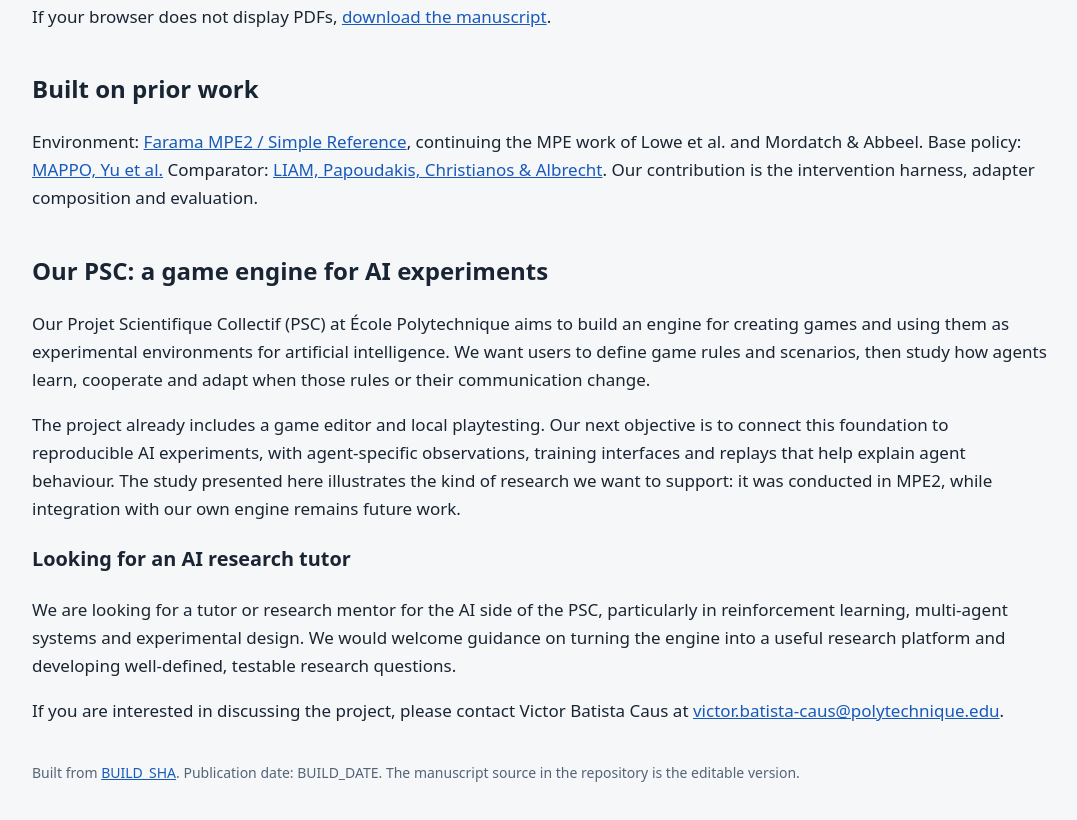
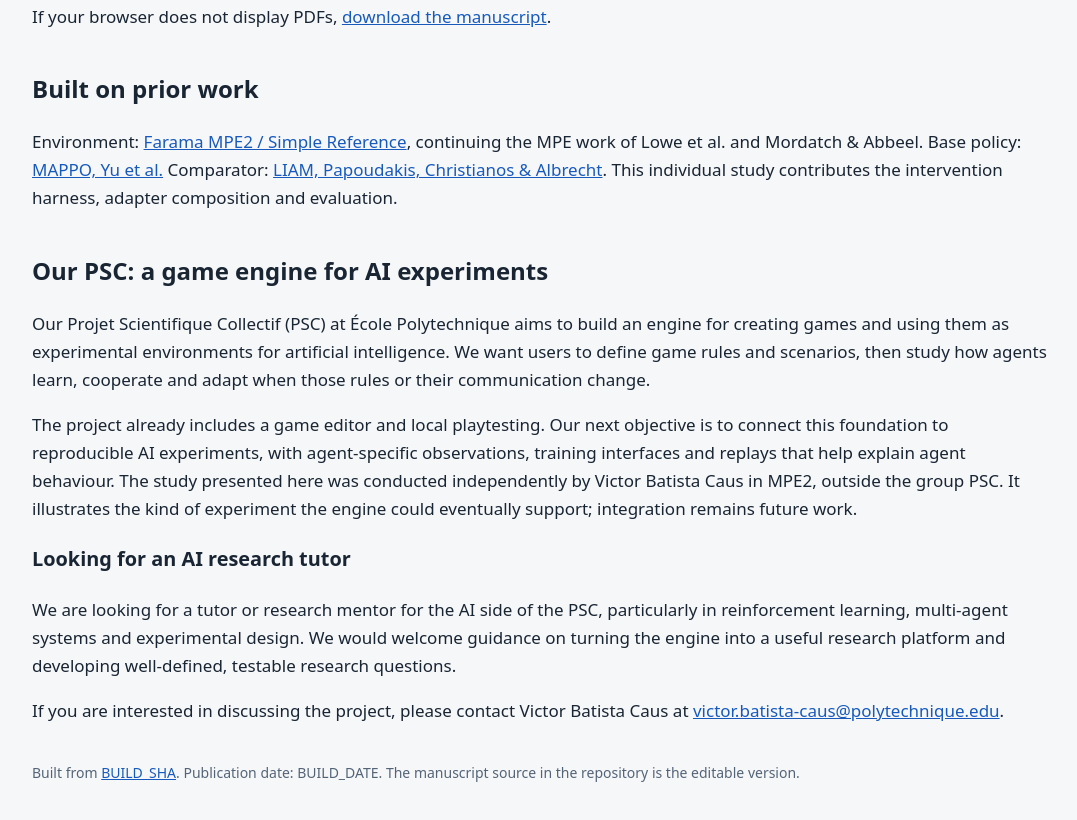
Before and after one commit to Victor-Caus/selective-marl-adaptation, a plain HTML site: page site/index.html in a window 1280 px wide. Shown: the part 2740-3560 px from the top of the page, without its empty margins (98-1175 px from the left). Drawn offline with Linux system fonts and the light colour scheme.

Commit message:
Revise manuscript prose and distinguish individual research from PSC plans

```diff
--- a/site/index.html
+++ b/site/index.html
@@ -16,10 +16,10 @@
 <h2>Paper</h2><iframe src="paper.pdf" title="Research manuscript PDF"></iframe>
 <p>If your browser does not display PDFs, <a href="paper.pdf">download the manuscript</a>.</p>
 <h2>Built on prior work</h2>
-<p>Environment: <a href="https://mpe2.farama.org/environments/simple_reference/">Farama MPE2 / Simple Reference</a>, continuing the MPE work of Lowe et al. and Mordatch &amp; Abbeel. Base policy: <a href="https://github.com/marlbenchmark/on-policy">MAPPO, Yu et al.</a> Comparator: <a href="https://github.com/uoe-agents/LIAM">LIAM, Papoudakis, Christianos &amp; Albrecht</a>. Our contribution is the intervention harness, adapter composition and evaluation.</p>
+<p>Environment: <a href="https://mpe2.farama.org/environments/simple_reference/">Farama MPE2 / Simple Reference</a>, continuing the MPE work of Lowe et al. and Mordatch &amp; Abbeel. Base policy: <a href="https://github.com/marlbenchmark/on-policy">MAPPO, Yu et al.</a> Comparator: <a href="https://github.com/uoe-agents/LIAM">LIAM, Papoudakis, Christianos &amp; Albrecht</a>. This individual study contributes the intervention harness, adapter composition and evaluation.</p>
 <h2>Our PSC: a game engine for AI experiments</h2>
 <p>Our Projet Scientifique Collectif (PSC) at &Eacute;cole Polytechnique aims to build an engine for creating games and using them as experimental environments for artificial intelligence. We want users to define game rules and scenarios, then study how agents learn, cooperate and adapt when those rules or their communication change.</p>
-<p>The project already includes a game editor and local playtesting. Our next objective is to connect this foundation to reproducible AI experiments, with agent-specific observations, training interfaces and replays that help explain agent behaviour. The study presented here illustrates the kind of research we want to support: it was conducted in MPE2, while integration with our own engine remains future work.</p>
+<p>The project already includes a game editor and local playtesting. Our next objective is to connect this foundation to reproducible AI experiments, with agent-specific observations, training interfaces and replays that help explain agent behaviour. The study presented here was conducted independently by Victor Batista Caus in MPE2, outside the group PSC. It illustrates the kind of experiment the engine could eventually support; integration remains future work.</p>
 <h3>Looking for an AI research tutor</h3>
 <p>We are looking for a tutor or research mentor for the AI side of the PSC, particularly in reinforcement learning, multi-agent systems and experimental design. We would welcome guidance on turning the engine into a useful research platform and developing well-defined, testable research questions.</p>
 <p>If you are interested in discussing the project, please contact Victor Batista Caus at <a href="mailto:victor.batista-caus@polytechnique.edu">victor.batista-caus@polytechnique.edu</a>.</p>
```
Also changed, not shown: 2 other files.
